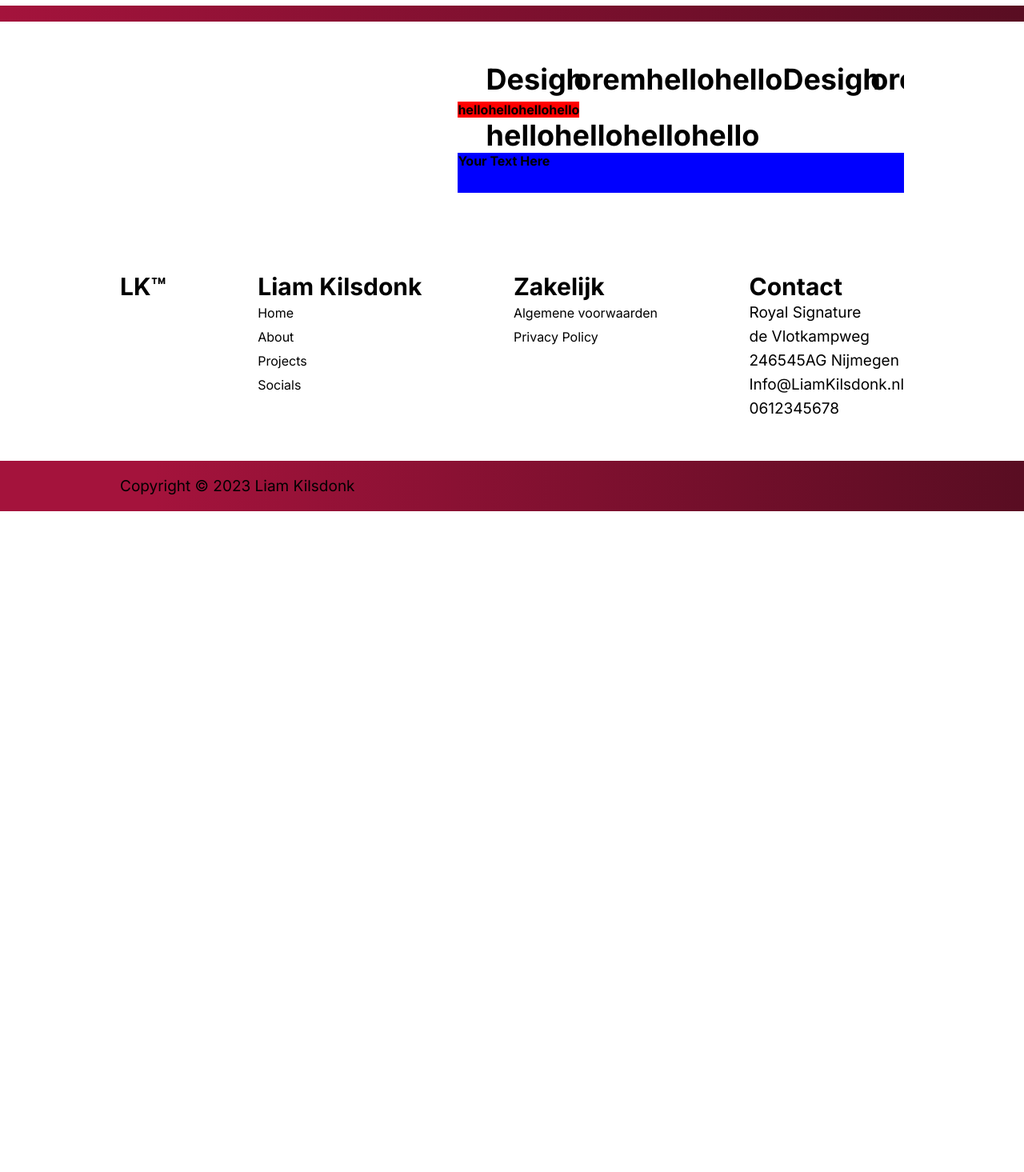
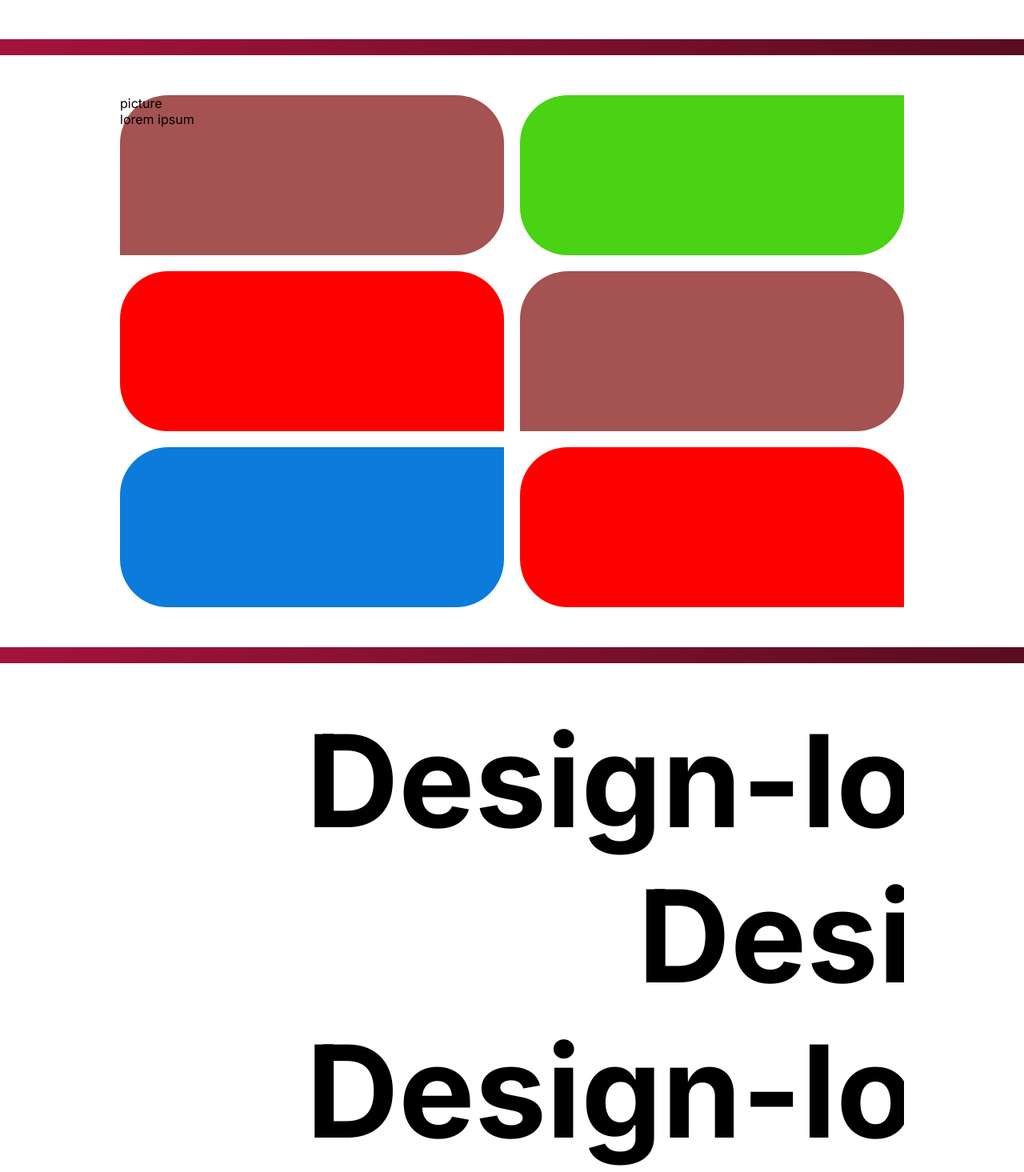
Before and after one commit to liam-kilsdonk/liam-portfolio, a Next.js app: page / in a window 1280 px wide. Shown: the part 1065-2530 px from the top of the page at 80% size. Before the commit the page ends 1704 px from the top, so only its background shows below. Built offline with nearby package versions, Linux system fonts and the light colour scheme.

Commit message:
in geval van nood

```diff
--- a/package.json
+++ b/package.json
@@ -9,10 +9,16 @@
     "lint": "next lint"
   },
   "dependencies": {
+    "@emotion/react": "^11.11.4",
+    "@emotion/styled": "^11.11.0",
+    "@mui/icons-material": "^5.15.15",
+    "@mui/material": "^5.15.14",
+    "@mui/styled-engine-sc": "^6.0.0-alpha.18",
     "jquery": "^3.7.1",
     "next": "14.0.1",
     "react": "^18",
     "react-dom": "^18",
+    "styled-components": "^6.1.8",
     "swiper": "^11.0.5"
   },
   "devDependencies": {
--- /dev/null
+++ b/src/app/blog.js
@@ -0,0 +1,29 @@
+'use client';
+import React from "react";
+import styles from "./page.module.css";
+
+function Blog() {
+
+
+    return (
+       <section id="blog">
+            <div className={styles.Blog_wrap}>
+                <div className={styles.Blog_content}>
+                    <div className={styles.Blog_picture}>
+                        picture
+                    </div>
+                    <div className={styles.Blog_text}>
+                        lorem ipsum
+                    </div>
+                </div>
+                <div className={styles.Blog_content}></div>
+                <div className={styles.Blog_content}></div>
+                <div className={styles.Blog_content}></div>
+                <div className={styles.Blog_content}></div>
+                <div className={styles.Blog_content}></div>
+            </div>
+       </section>
+    );
+}
+
+export default Blog;
--- a/src/app/header.js
+++ b/src/app/header.js
@@ -16,7 +16,7 @@ function Header() {
                     <div className={styles.header_nav}>
                         <nav>
                             <a href="#about">About</a>
-                            <a href="#">Projects</a>
+                            <a href="#blog">Projects</a>
                             <a href="#">Socials</a>
                         </nav>
                     </div>
--- a/src/app/landing.js
+++ b/src/app/landing.js
@@ -1,6 +1,7 @@
 'use client'
 import React from "react";
 import styles from "./page.module.css";
+import Button from '@mui/material/Button';
 
 function Landing() {
 
@@ -18,6 +19,7 @@ function Landing() {
                     type="button"
                     onClick={() => setColor(color + 1)}
                 >Blue</button>
+                <Button variant="outlined" style={{ fontSize: '17px' }}>Outlined</Button>
             </div>
             <div className={styles.landing_right}>
                 <img
--- a/src/app/page.js
+++ b/src/app/page.js
@@ -6,6 +6,7 @@ import Header from './header.js'
 import Landing from './landing.js'
 import About from './about'
 import Slider from './slider'
+import Blog from './blog'
 
 export default function Home() {
   return (
@@ -15,6 +16,8 @@ export default function Home() {
       <Line />
       <About />
       <Line />
+      <Blog />
+      <Line />
       <Slider />
       <Footer />
       <Bottom />
--- a/src/app/page.module.css
+++ b/src/app/page.module.css
@@ -15,6 +15,7 @@
 --> FOOTER : Dit is de footer van de pagina.
 --> LANDING : Dit is de landing van de pagina.
 --> ABOUT : Dit is de about van de pagina.
+--> BLOG : Dit is de blog van de pagina.
 --> SLIDER : Dit is de slider van de pagina.
 --> MISC : Dit is de styling van de overige elementen.
 
@@ -204,12 +205,7 @@ test
 
 /****************** ABOUT ******************/
 
-.about_wrap {
-}
-.about_up {
-
-}
-.about_down{
+.about_down {
   background-color: rgb(128, 128, 204);
 }
 .about_down img{
@@ -239,6 +235,42 @@ test
 
 }
 
+/****************** BLOG ******************/
+
+.Blog_wrap {
+  display: grid;
+	grid-template-columns: 1fr 1fr;
+	grid-template-columns: 1fr 1fr;
+	grid-column-gap: 20px;
+	grid-row-gap: 20px;
+}
+
+.Blog_content {
+  background-color: red;
+  height: 200px;
+  width: 100%;
+  border-radius: 60px;
+  border-bottom-right-radius: 0px;
+}
+.Blog_content:nth-child(3n-2) {
+  background-color: rgb(164, 82, 82);
+  border-bottom-left-radius: 0px;
+  border-bottom-right-radius: 60px;
+}
+
+.Blog_content:nth-child(2) {
+  background-color: rgb(74, 210, 20);
+  border-top-right-radius: 0px;
+  border-bottom-right-radius: 60px;
+}
+
+.Blog_content:nth-child(5n-5) {
+  background-color: rgb(12, 123, 220);
+  border-top-right-radius: 0px;
+  border-bottom-right-radius: 60px;
+
+}
+
 /****************** SLIDER ******************/
 
 .slider_wrap {
@@ -248,74 +280,42 @@ test
   overflow: hidden;
 }
 
-.slider_top {
+.slider_pack {
   width: 100%;
   display: flex;
   justify-content: space-evenly;
 }
 
-.slider_middle {
-
+.slider_right {
+  font-weight: bold;
+  font-size: 10em !important;
+  position: relative;
+  animation: slider_test_1 46s linear infinite;
+  animation-timing-function: linear;
+  animation-iteration-count: infinite;
+  transition: all 1s ease-in-out;
 }
 
-.slider_bottom {
-
-}
-
-.slider_right {
-  width: 100px;
-  height: 50px;
-
-  font-weight: bold;
-  font-size: 36px;
-  position: relative;
-  animation: slider_test_1 22s linear infinite;
-  animation-timing-function: linear;
-  animation-iteration-count: infinite;
-  transition: all 3s ease-in-out;
+.slider_pack .slider_right:hover {
+  color: var(--color-primary) !important;
+  transition: all 0.5s ease-in-out;
 }
 
 .slider_left {
-  width: 100px;
-  height: 50px;
-  background-color: red;
   font-weight: bold;
+  font-size: 10em !important;
   position: relative;
-  animation: slider_test_2 22s linear infinite;
+  animation: slider_test_2 46s linear infinite;
+  animation-timing-function: linear;
+  animation-iteration-count: infinite;
+  transition: all 1s ease-in-out;
 }
 
-
-@keyframes slider_test_1 {
-  from {
-    left: 0%;
-  }
-  to {
-    left: calc(100% - 100px);
-  }
+.slider_pack .slider_left:hover {
+  color: var(--color-primary) !important;
+  transition: all 250ms ease-in-out;
 }
 
-@keyframes slider_test_2 {
-  from {
-    left: calc(100% - 100px); /* Start from the right edge */
-  }
-  to {
-    left: 0; /* Move to the left edge */
-  }
-}
-@keyframes example {
-  0%   {background-color:red; left:0px; top:0px;}
-  25%  {background-color:yellow; left:200px; top:0px;}
-  50%  {background-color:blue; left:200px; top:200px;}
-  75%  {background-color:green; left:0px; top:200px;}
-  100% {background-color:red; left:0px; top:0px;}
-}
-
-#sliderContainer {
-  overflow: hidden;
-  position: relative;
-  width: 100%; /* Adjust to the width of your text */
-  height: 50px; /* Adjust to the height of your text */
-}
 
 .sliderText {
   width: 100%;
@@ -325,16 +325,6 @@ test
   animation-duration: 22s;
   animation-timing-function: linear;
   animation-iteration-count: infinite;
-}
-
-#slider_test_1 {
-  background-color: red;
-  animation-name: slider_test_1;
-}
-
-#slider_test_2 {
-  background-color: blue;
-  animation-name: slider_test_2;
 }
 
 @keyframes slider_test_1 {
--- a/src/app/slider.js
+++ b/src/app/slider.js
@@ -5,35 +5,74 @@ function Slider(){
     return(
         <section>
             <div className={styles.slider_wrap}>
-               <div className={styles.slider_top}>
+               <div className={styles.slider_pack}>
                 <span className={styles.slider_right}>Design</span>
+                <span className={styles.slider_right}> - </span>
                 <span className={styles.slider_right}>lorem</span>
+                <span className={styles.slider_right}> - </span>
                 <span className={styles.slider_right}>hello</span>
+                <span className={styles.slider_right}> - </span>
                 <span className={styles.slider_right}>hello</span>
+                <span className={styles.slider_right}> - </span>
                 <span className={styles.slider_right}>Design</span>
+                <span className={styles.slider_right}>-</span>
                 <span className={styles.slider_right}>lorem</span>
+                <span className={styles.slider_right}>-</span>
                 <span className={styles.slider_right}>hello</span>
+                <span className={styles.slider_right}>-</span>
                 <span className={styles.slider_right}>hello</span>
+                <span className={styles.slider_right}>-</span>
                 <span className={styles.slider_right}>Design</span>
+                <span className={styles.slider_right}>-</span>
                 <span className={styles.slider_right}>lorem</span>
+                <span className={styles.slider_right}>-</span>
                 <span className={styles.slider_right}>hello</span>
-
                </div>
-               <div className={styles.slider_middle}>
+               <div className={styles.slider_pack}>
+                <span className={styles.slider_left}>Design</span>
+                <span className={styles.slider_left}> - </span>
+                <span className={styles.slider_left}>lorem</span>
+                <span className={styles.slider_left}> - </span>
                 <span className={styles.slider_left}>hello</span>
+                <span className={styles.slider_left}> - </span>
                 <span className={styles.slider_left}>hello</span>
+                <span className={styles.slider_left}> - </span>
+                <span className={styles.slider_left}>Design</span>
+                <span className={styles.slider_left}>-</span>
+                <span className={styles.slider_left}>lorem</span>
+                <span className={styles.slider_left}>-</span>
                 <span className={styles.slider_left}>hello</span>
+                <span className={styles.slider_left}>-</span>
+                <span className={styles.slider_left}>hello</span>
+                <span className={styles.slider_left}>-</span>
+                <span className={styles.slider_left}>Design</span>
+                <span className={styles.slider_left}>-</span>
+                <span className={styles.slider_left}>lorem</span>
+                <span className={styles.slider_left}>-</span>
                 <span className={styles.slider_left}>hello</span>
                </div>
-               <div className={styles.slider_bottom}>
+               <div className={styles.slider_pack}>
+                <span className={styles.slider_right}>Design</span>
+                <span className={styles.slider_right}> - </span>
+                <span className={styles.slider_right}>lorem</span>
+                <span className={styles.slider_right}> - </span>
                 <span className={styles.slider_right}>hello</span>
+                <span className={styles.slider_right}> - </span>
                 <span className={styles.slider_right}>hello</span>
+                <span className={styles.slider_right}> - </span>
+                <span className={styles.slider_right}>Design</span>
+                <span className={styles.slider_right}>-</span>
+                <span className={styles.slider_right}>lorem</span>
+                <span className={styles.slider_right}>-</span>
                 <span className={styles.slider_right}>hello</span>
+                <span className={styles.slider_right}>-</span>
                 <span className={styles.slider_right}>hello</span>
-               </div>
-               <div id={styles.sliderContainer}>
-                    <div class={styles.sliderText} id={styles.slider_test_1}>Your Text Here</div>
-                    <div class={styles.sliderText} id={styles.slider_test_2}>Your Text Here</div>
+                <span className={styles.slider_right}>-</span>
+                <span className={styles.slider_right}>Design</span>
+                <span className={styles.slider_right}>-</span>
+                <span className={styles.slider_right}>lorem</span>
+                <span className={styles.slider_right}>-</span>
+                <span className={styles.slider_right}>hello</span>
                </div>
             </div>
         </section>
```
Also changed, not shown: src/app/firebase.js (added, +17 -0 lines), 1 other file (tests, documents, lock files or other folders). Lines whose indentation alone changed are shown as unchanged.
